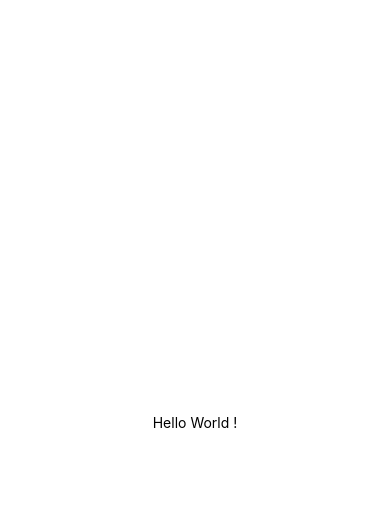
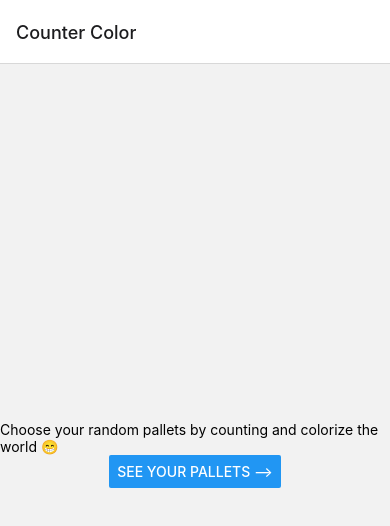
Before and after one commit to WillemJou/counter-color-native, a React Native app: screen / in a window 390 px wide. Shown: the top 526 px of the page. Built offline with nearby package versions, Linux system fonts and the light colour scheme.

Commit message:
add navigation with react-navigation library

```diff
--- a/App.js
+++ b/App.js
@@ -1,20 +1,21 @@
-import { StatusBar } from 'expo-status-bar'
-import { StyleSheet, Text, View } from 'react-native'
+import React from 'react'
+import { View, Text } from 'react-native'
+import { NavigationContainer } from '@react-navigation/native'
+import { createNativeStackNavigator } from '@react-navigation/native-stack'
+import { MainPage } from './pages/mainPage'
+import { PalletsPage } from './pages/palletsPage'
 
-export default function App() {
+const App = () => {
+  const Stack = createNativeStackNavigator()
+
   return (
-    <View style={styles.container}>
-      <Text>Hello World !</Text>
-      <StatusBar style='auto' />
-    </View>
+    <NavigationContainer>
+      <Stack.Navigator initialRouteName='Counter Color'>
+        <Stack.Screen name='Counter Color' component={MainPage} />
+        <Stack.Screen name='Pallets Page' component={PalletsPage} />
+      </Stack.Navigator>
+    </NavigationContainer>
   )
 }
 
-const styles = StyleSheet.create({
-  container: {
-    flex: 1,
-    backgroundColor: '#fff',
-    alignItems: 'center',
-    justifyContent: 'center',
-  },
-})
+export default App
--- a/app.json
+++ b/app.json
@@ -5,22 +5,22 @@
     "version": "1.0.0",
     "orientation": "portrait",
     "icon": "./assets/icon.png",
-    "userInterfaceStyle": "light",
+    "userInterfaceStyle": "automatic",
     "splash": {
       "image": "./assets/splash.png",
-      "resizeMode": "contain",
-      "backgroundColor": "#ffffff"
+      "resizeMode": "contain"
     },
     "assetBundlePatterns": [
       "**/*"
     ],
     "ios": {
-      "supportsTablet": true
+      "supportsTablet": true,
+      "userInterfaceStyle": "automatic"
     },
     "android": {
+      "userInterfaceStyle": "automatic",
       "adaptiveIcon": {
-        "foregroundImage": "./assets/adaptive-icon.png",
-        "backgroundColor": "#ffffff"
+        "foregroundImage": "./assets/adaptive-icon.png"
       }
     },
     "web": {
--- /dev/null
+++ b/pages/mainPage.jsx
@@ -0,0 +1,15 @@
+import { View, Text, Button } from 'react-native'
+
+export const MainPage = ({ navigation }) => {
+  return (
+    <View style={{ flex: 1, alignItems: 'center', justifyContent: 'center' }}>
+      <Text>
+        Choose your random pallets by counting and colorize the world 😁
+      </Text>
+      <Button
+        title='See your pallets -->'
+        onPress={() => navigation.navigate('Pallets Page')}
+      />
+    </View>
+  )
+}
--- /dev/null
+++ b/pages/palletsPage.jsx
@@ -0,0 +1,9 @@
+import { View, Text } from 'react-native'
+
+export const PalletsPage = ({ navigation }) => {
+  return (
+    <View style={{ flex: 1, alignItems: 'center', justifyContent: 'center' }}>
+      <Text>Here's your Pallets 😁</Text>
+    </View>
+  )
+}
```
Also changed, not shown: package.json (+9 -4 lines), 1 other file (tests, documents, lock files or other folders).
